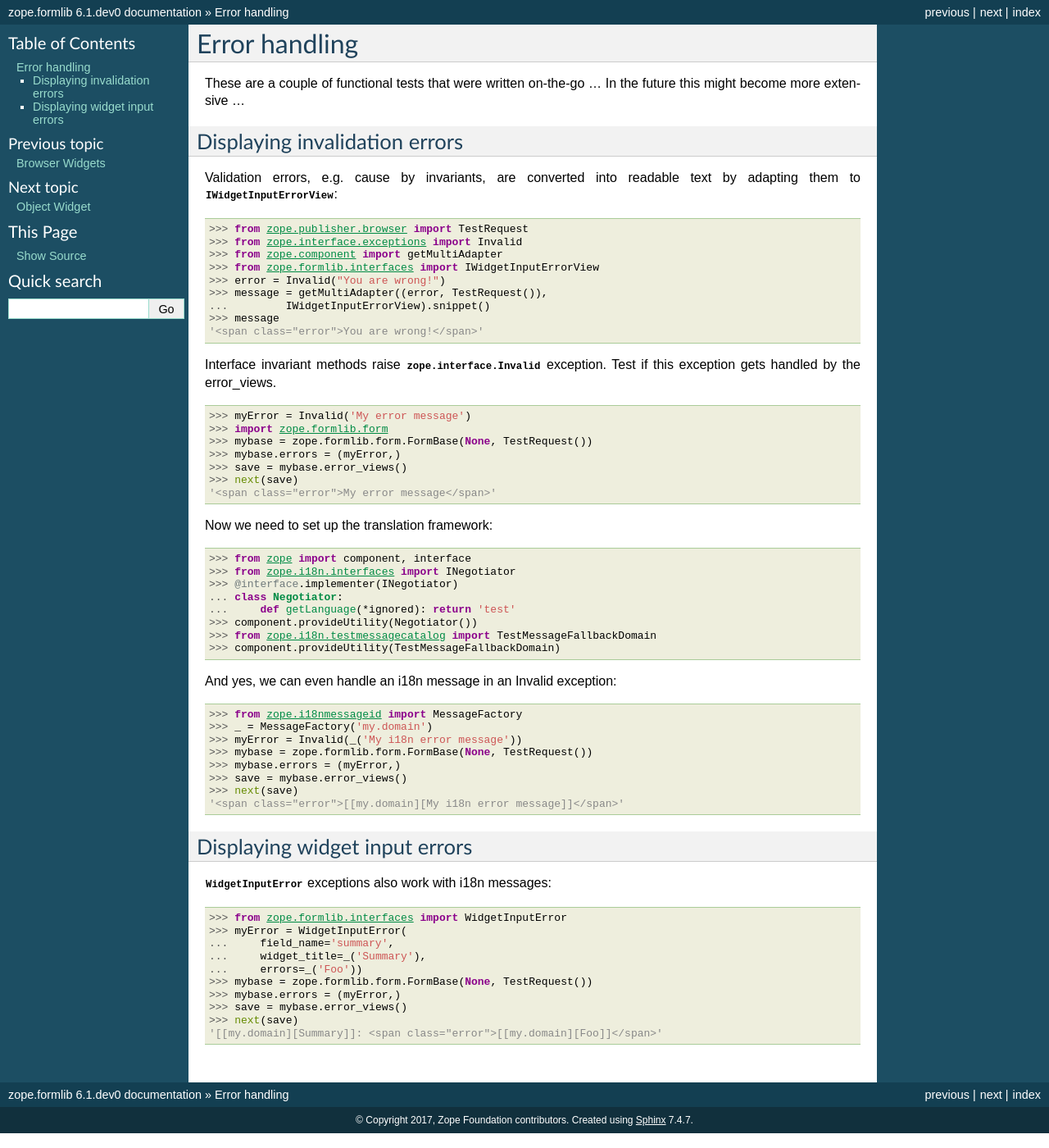
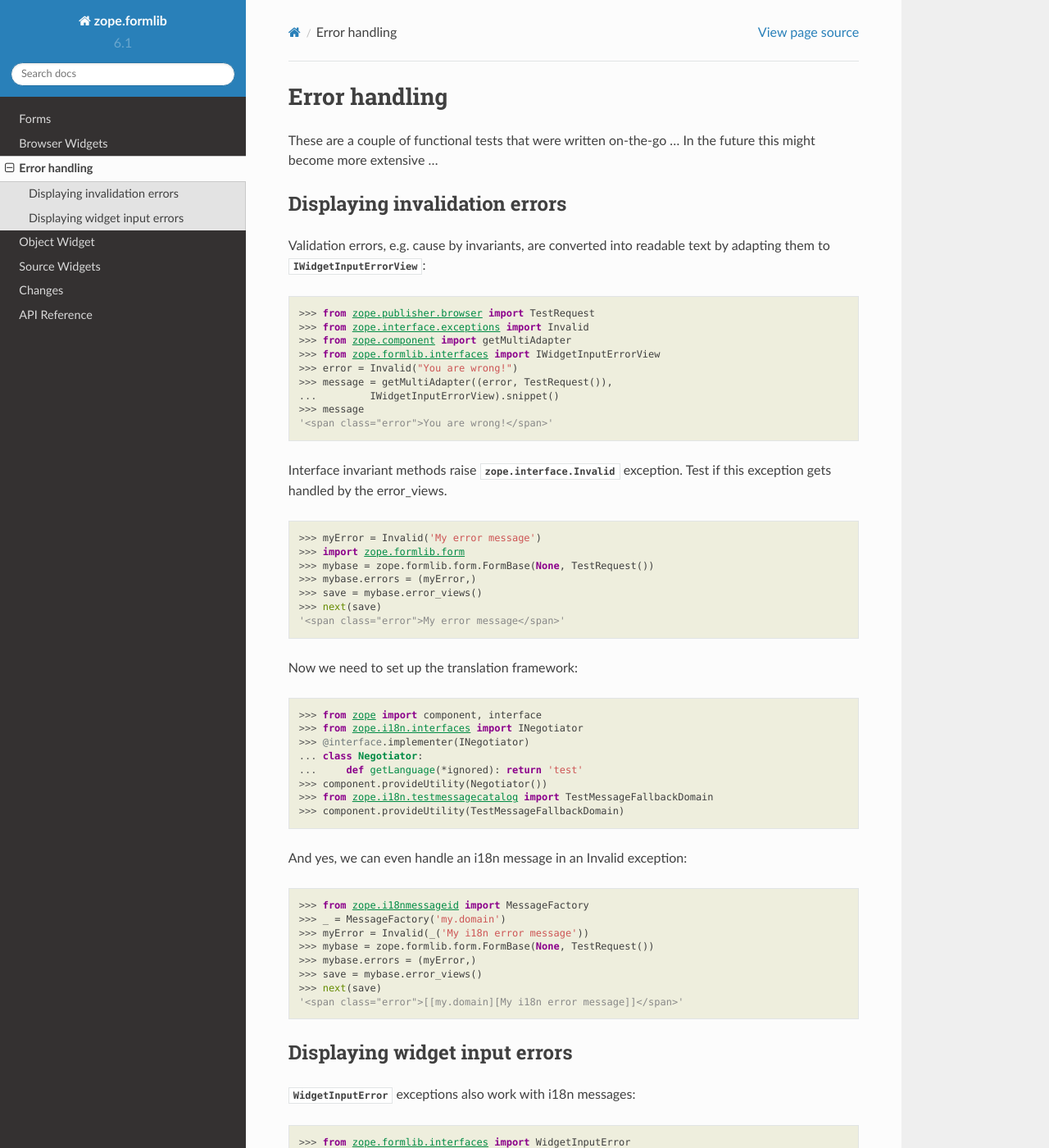
Before and after one commit to zopefoundation/zope.formlib, a Sphinx documentation site: the page built from docs/errors.rst, in a window 1280 px wide and 1400 px high. Shown: the whole window at 82% size. Built offline with Sphinx 7.4.7 and the Read the Docs theme 2.0.0, drawn with Linux system fonts in a browser that asks for light colours; some of the changed text lies outside the part shown.

Commit message:
Apply suggestions from code review

```diff
--- a/docs/conf.py
+++ b/docs/conf.py
@@ -105,7 +105,7 @@ todo_include_todos = False
 # The theme to use for HTML and HTML Help pages.  See the documentation for
 # a list of builtin themes.
 #
-html_theme = 'default'
+html_theme = 'sphinx_rtd_theme'
 
 # Theme options are theme-specific and customize the look and feel of a theme
 # further.  For a list of options available for each theme, see the
--- a/docs/requirements.txt
+++ b/docs/requirements.txt
@@ -1,2 +1,3 @@
 Sphinx
 repoze.sphinx.autointerface
+sphinx_rtd_theme
```
